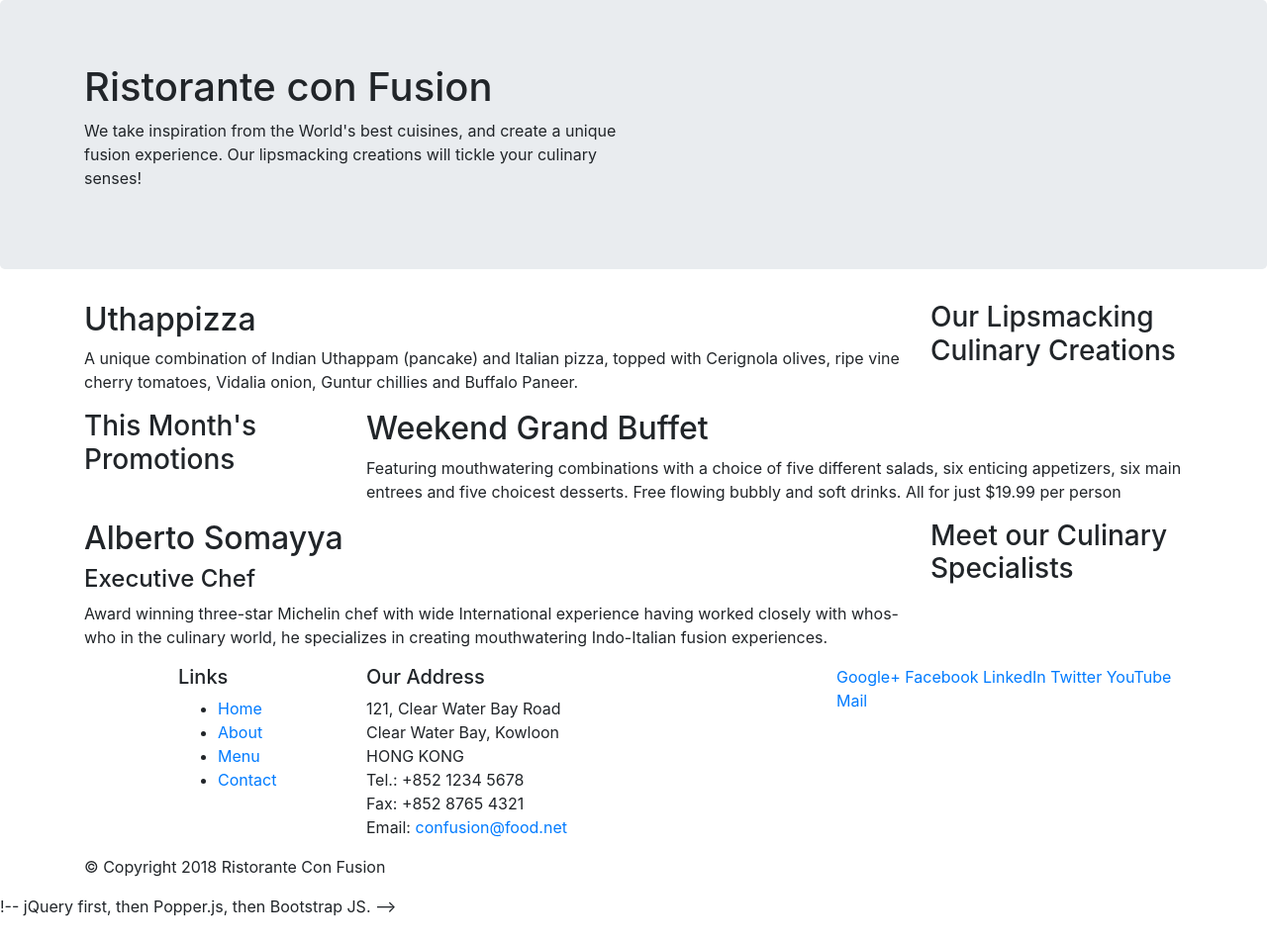
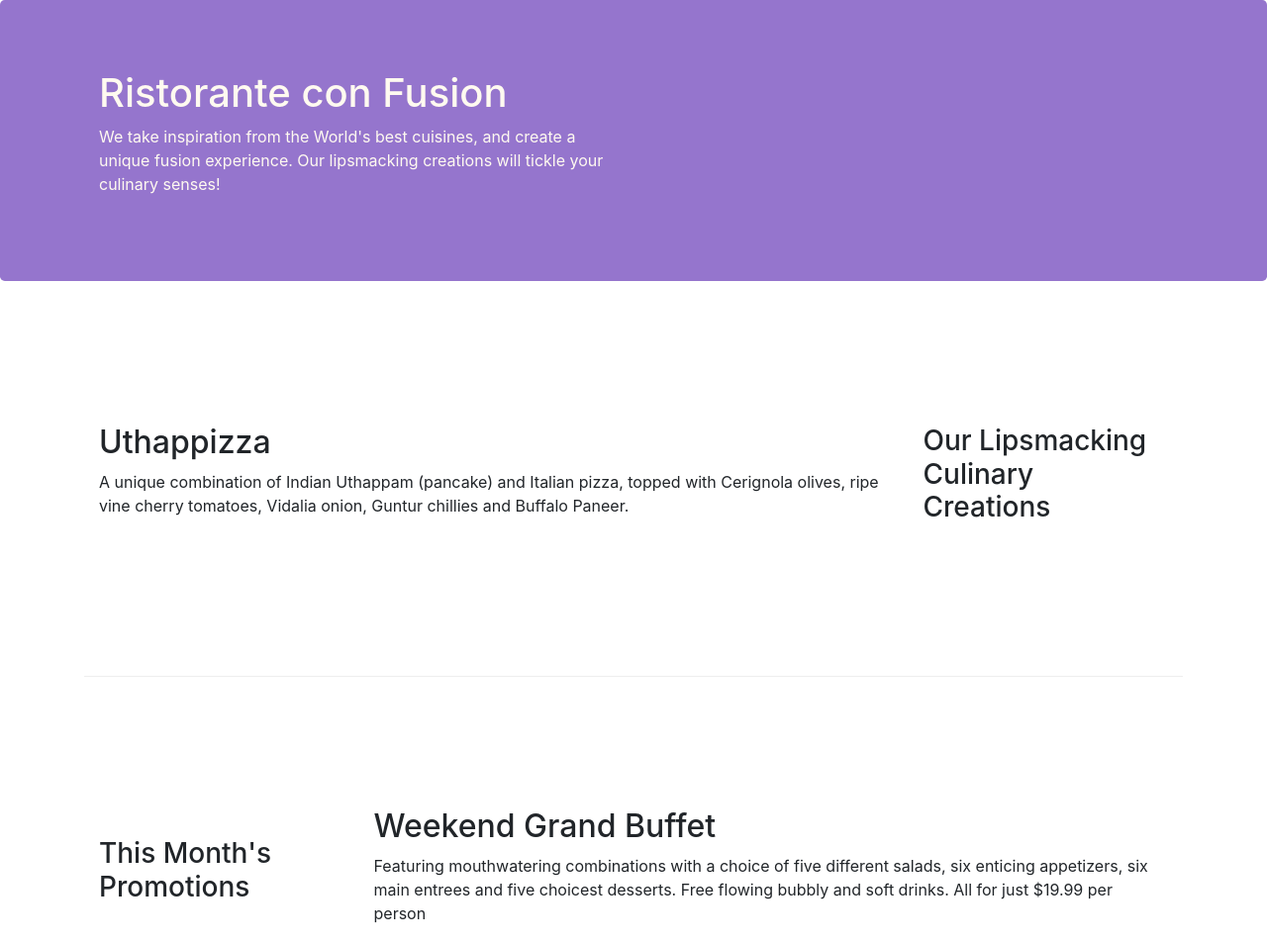
Before and after one commit to dinuka10/Bootstrap, a website: page index.html in a window 1280 px wide. Shown: the top 954 px of the page at 99% size. Before the commit the page ends 928 px from the top, so only its background shows below. Drawn offline with nearby package versions, Linux system fonts and the light colour scheme.

Commit message:
Bootstrap Grid Part 2

```diff
--- /dev/null
+++ b/CSS/styles.css
@@ -0,0 +1,31 @@
+.row-header {
+  margin: 0px auto;
+  padding: 0px auto;
+}
+/*padding means space between contents and container
+margin means container and outside line*/
+
+.row-content {
+  margin: 0px auto;
+  padding: 50px 0px 50px 0px;
+  border-bottom: 1px ridge;
+  min-height: 400px;
+}
+.footer {
+  background-color: #d1c4e9;
+  margin: 0px auto;
+  padding: 20px 0px 20px 0px;
+}
+
+.jumbotron {
+  padding: 70px 30px 70px 30px;
+  margin: 0px auto;
+  background: #9575cd;
+  color: floralwhite; /*Font color*/
+}
+
+.address {
+  font-size: 80%;
+  margin: 0px;
+  color: #0f0f0f;
+}
--- a/index.html
+++ b/index.html
@@ -14,13 +14,14 @@
       rel="stylesheet"
       href="node_modules/bootstrap/dist/css/bootstrap.min.css"
     />
+    <link rel="stylesheet" href="css/styles.css" />
     <title>Ristorante Con Fusion</title>
   </head>
 
   <body>
     <header class="jumbotron">
       <div class="container">
-        <div class="row">
+        <div class="row row-header">
           <div class="col-12 col-sm-6">
             <h1>Ristorante con Fusion</h1>
             <p>
@@ -35,7 +36,7 @@
     </header>
 
     <div class="container">
-      <div class="row">
+      <div class="row row-content align-items-center">
         <div class="col-12 col-sm-4 order-sm-last col-md-3">
           <h3>Our Lipsmacking Culinary Creations</h3>
         </div>
@@ -49,7 +50,7 @@
         </div>
       </div>
 
-      <div class="row">
+      <div class="row row-content align-items-center">
         <div class="col-12 col-sm-4 col-md-3">
           <h3>This Month's Promotions</h3>
         </div>
@@ -64,7 +65,7 @@
         </div>
       </div>
 
-      <div class="row">
+      <div class="row row-content align-items-center">
         <div class="col-12 col-sm-4 order-sm-last col-md-3">
           <h3>Meet our Culinary Specialists</h3>
         </div>
@@ -81,12 +82,12 @@
       </div>
     </div>
 
-    <footer>
+    <footer class="footer">
       <div class="container">
         <div class="row">
           <div class="col-4 offset-1 col-sm-2">
             <h5>Links</h5>
-            <ul>
+            <ul class="list-unstyled">
               <li><a href="#">Home</a></li>
               <li><a href="#">About</a></li>
               <li><a href="#">Menu</a></li>
@@ -104,8 +105,8 @@
               Email: <a href="mailto:confusion@food.net">confusion@food.net</a>
             </address>
           </div>
-          <div class="col-12 col-sm-4">
-            <div>
+          <div class="col-12 col-sm-4 align-self-center">
+            <div class="text-center">
               <a href="http://google.com/+">Google+</a>
               <a href="http://www.facebook.com/profile.php?id=">Facebook</a>
               <a href="http://www.linkedin.com/in/">LinkedIn</a>
@@ -115,7 +116,7 @@
             </div>
           </div>
         </div>
-        <div class="row">
+        <div class="row justify-content-center">
           <div class="col-auto">
             <p>© Copyright 2018 Ristorante Con Fusion</p>
           </div>
```
